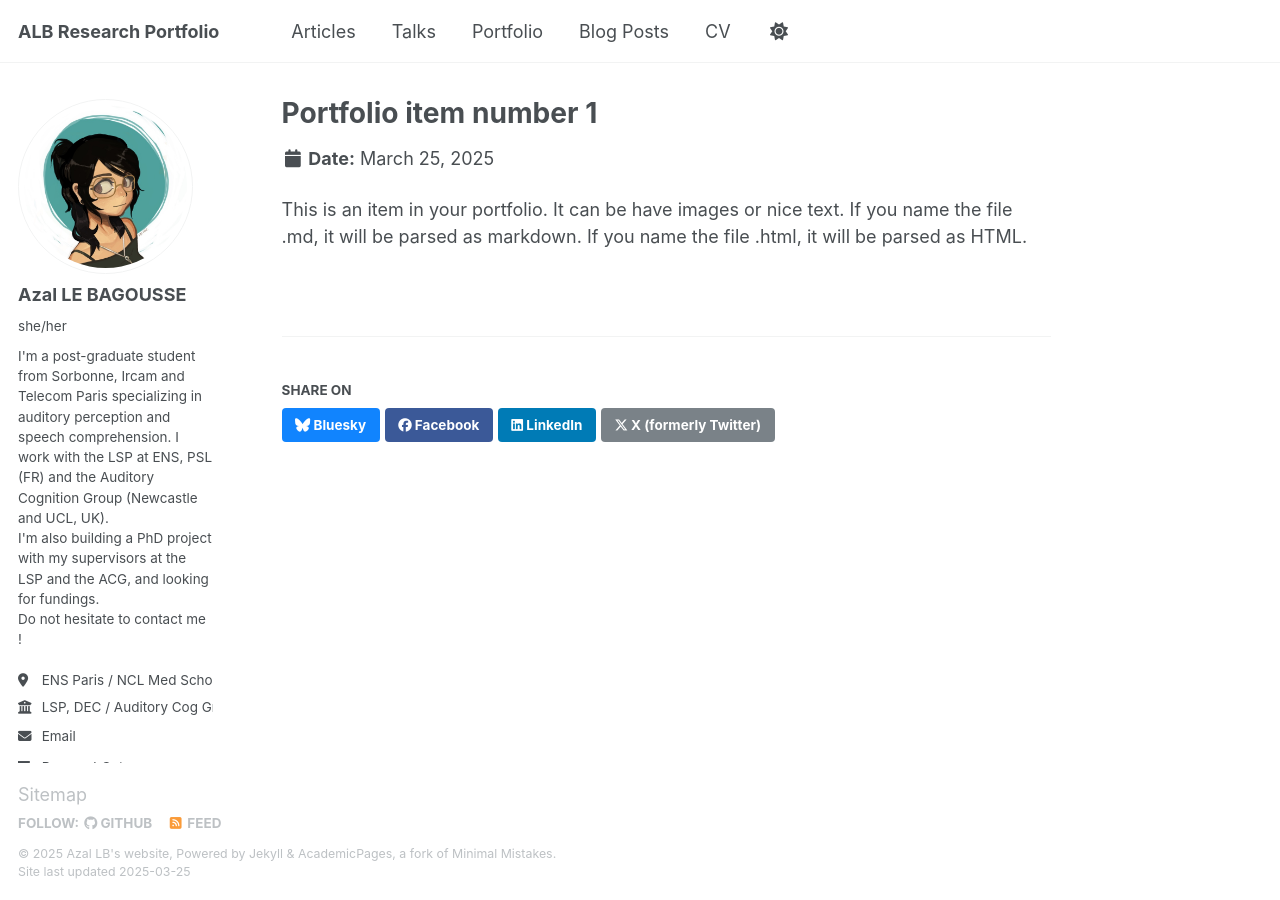
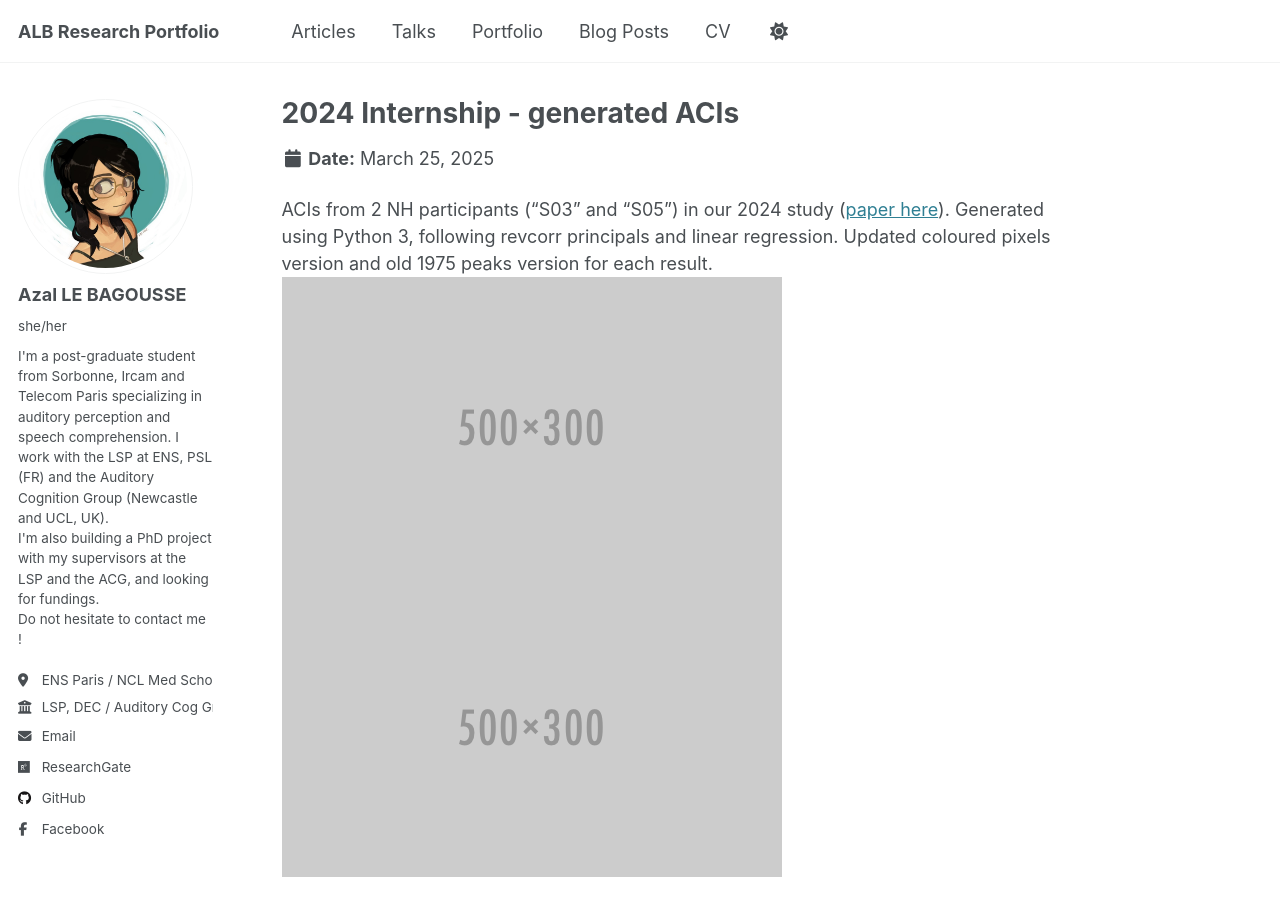
Before and after one commit to azallb/azallb.github.io, a Jekyll site: the page built from _portfolio/portfolio-1.md, in a window 1280 px wide and 900 px high. Built offline with Jekyll 4.4.1, drawn with Linux system fonts in a browser that asks for light colours.

Commit message:
portfolio

```diff
--- a/_portfolio/portfolio-1.md
+++ b/_portfolio/portfolio-1.md
@@ -1,7 +1,8 @@
 ---
-title: "Portfolio item number 1"
-excerpt: "Short description of portfolio item number 1<br/><img src='/images/500x300.png'>"
+title: "2024 Internship - generated ACIs"
+excerpt: "Auditory Classification Images <br/><img src='/images/500x300.png'><img src='/images/500x300.png'>"
 collection: portfolio
 ---
 
-This is an item in your portfolio. It can be have images or nice text. If you name the file .md, it will be parsed as markdown. If you name the file .html, it will be parsed as HTML.
+ACIs from 2 NH participants ("S03" and "S05") in our 2024 study ([paper here](http://azallb.github.io/files/report_M1_internship_2024ENS.pdf)). Generated using Python 3, following revcorr principals and linear regression. Updated coloured pixels version and old 1975 peaks version for each result.
+<img src='/images/500x300.png'> <br> <img src='/images/500x300.png'>
```
Also changed, not shown: _posts/2012-08-14-blog-post-1.md (+2 -2 lines), images/mine/ACI25pix_S03_-21.png (added), images/mine/ACI25pix_S05_-21.png (added), images/mine/ACI25pix_SQ03_-15.png (added), images/mine/ACI25pix_SQ05_-15.png (added), images/mine/SN-N_AHU21_S03.png (added), images/mine/SN-N_AHU21_S05.png (added), images/mine/SN-N_spectro15_SQ03.png (added), images/mine/SN-N_spectro15_SQ05.png (added).
